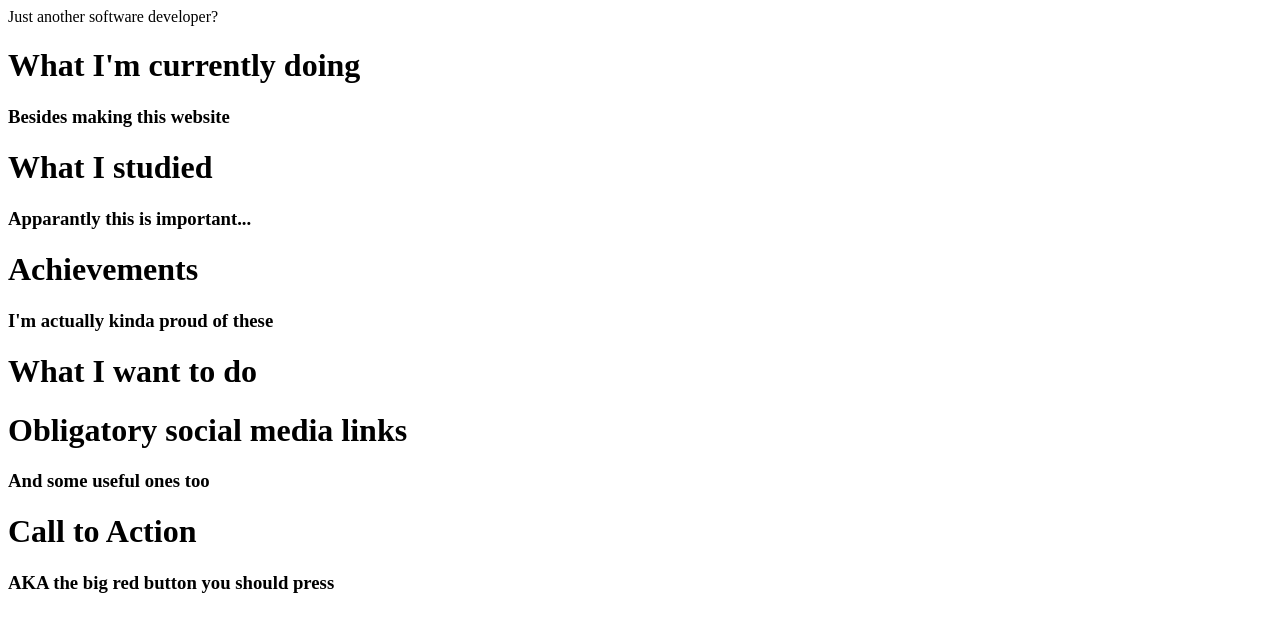
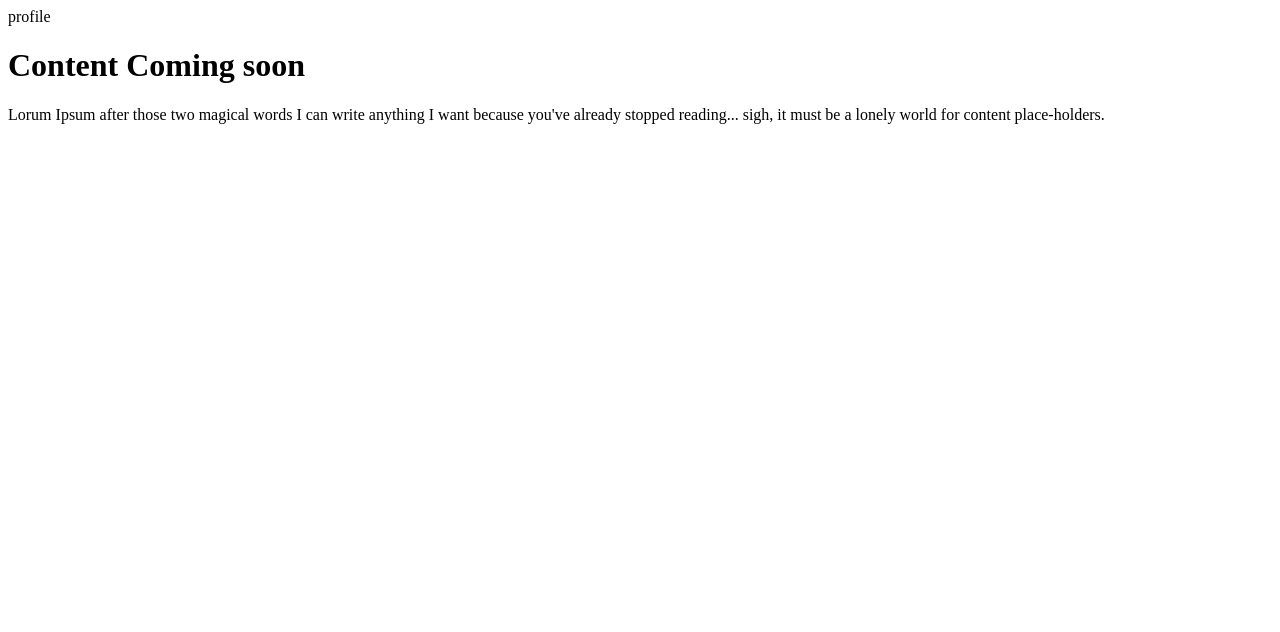
Before and after one commit to LcLk/lclk.github.io, a plain HTML site: page profile/index.html in a window 1280 px wide. Drawn offline with Linux system fonts and the light colour scheme.

Commit message:
css and text updates

```diff
--- a/css/main.css
+++ b/css/main.css
@@ -134,14 +134,14 @@ main .content header h3 {
   font-size: 16px;
 }
 
-main .content header ::before{
+main .content header::before{
   content:"";
   position: absolute;
-  height:1.5em;
+  height:30px;
   width:45px;
   background-color: #444;
   left: 7px;
-  top: 11px;
+  bottom: -9px;
   z-index: -1;
   transform: rotate(20deg);
 }
--- a/css/profile.css
+++ b/css/profile.css
@@ -3,7 +3,7 @@
   background-color: #149C14;
 }
 
-#profile .content header ::before {
+#profile .content header::before {
   background-color: #026702;
 }
 
--- a/profile/index.html
+++ b/profile/index.html
@@ -1,48 +1,17 @@
 <main id="profile">
 
   <header>
-    Just another software developer?
+    profile
   </header>
 
   <div class="content">
     <header>
-      <h1>What I'm currently doing</h1>
-      <h3>Besides making this website</h3>
+      <h1>Content Coming soon</h1>
     </header>
-  </div>
-
-  <div class="content">
-    <header>
-      <h1>What I studied</h1>
-      <h3>Apparantly this is important...</h3>
-    </header>
-  </div>
-
-  <div class="content">
-    <header>
-      <h1>Achievements</h1>
-      <h3>I'm actually kinda proud of these</h3>
-    </header>
-  </div>
-
-  <div class="content">
-    <header>
-      <h1>What I want to do</h1>
-    </header>
-  </div>
-
-  <div class="content">
-    <header>
-      <h1>Obligatory social media links</h1>
-      <h3>And some useful ones too</h3>
-    </header>
-  </div>
-
-  <div class="content">
-    <header>
-      <h1>Call to Action</h1>
-      <h3>AKA the big red button you should press</h3>
-    </header>
+    <p>
+      Lorum Ipsum after those two magical words I can write anything I want because you've already stopped reading... sigh,
+      it must be a lonely world for content place-holders.
+    </p>
   </div>
 
 </main>
```
